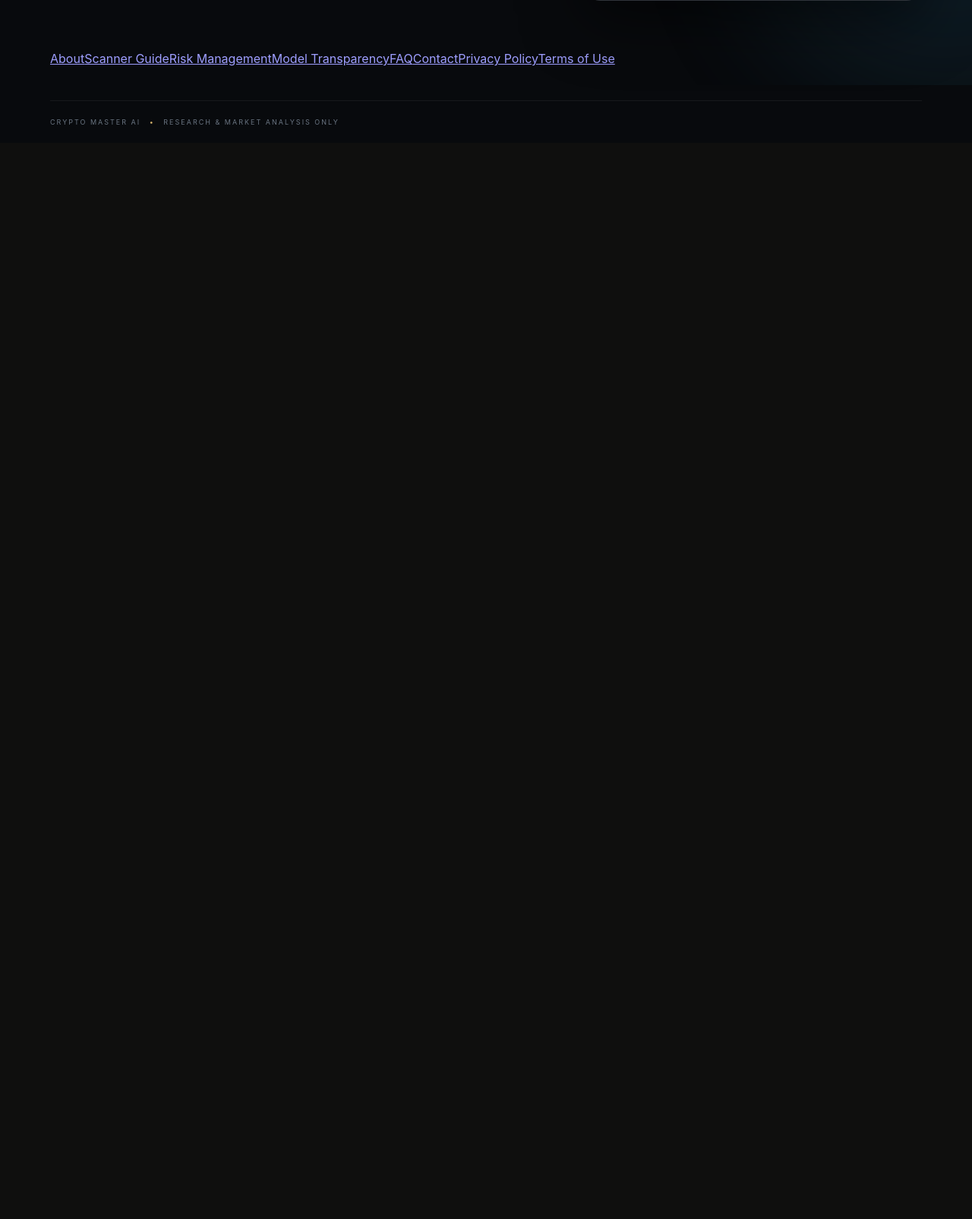
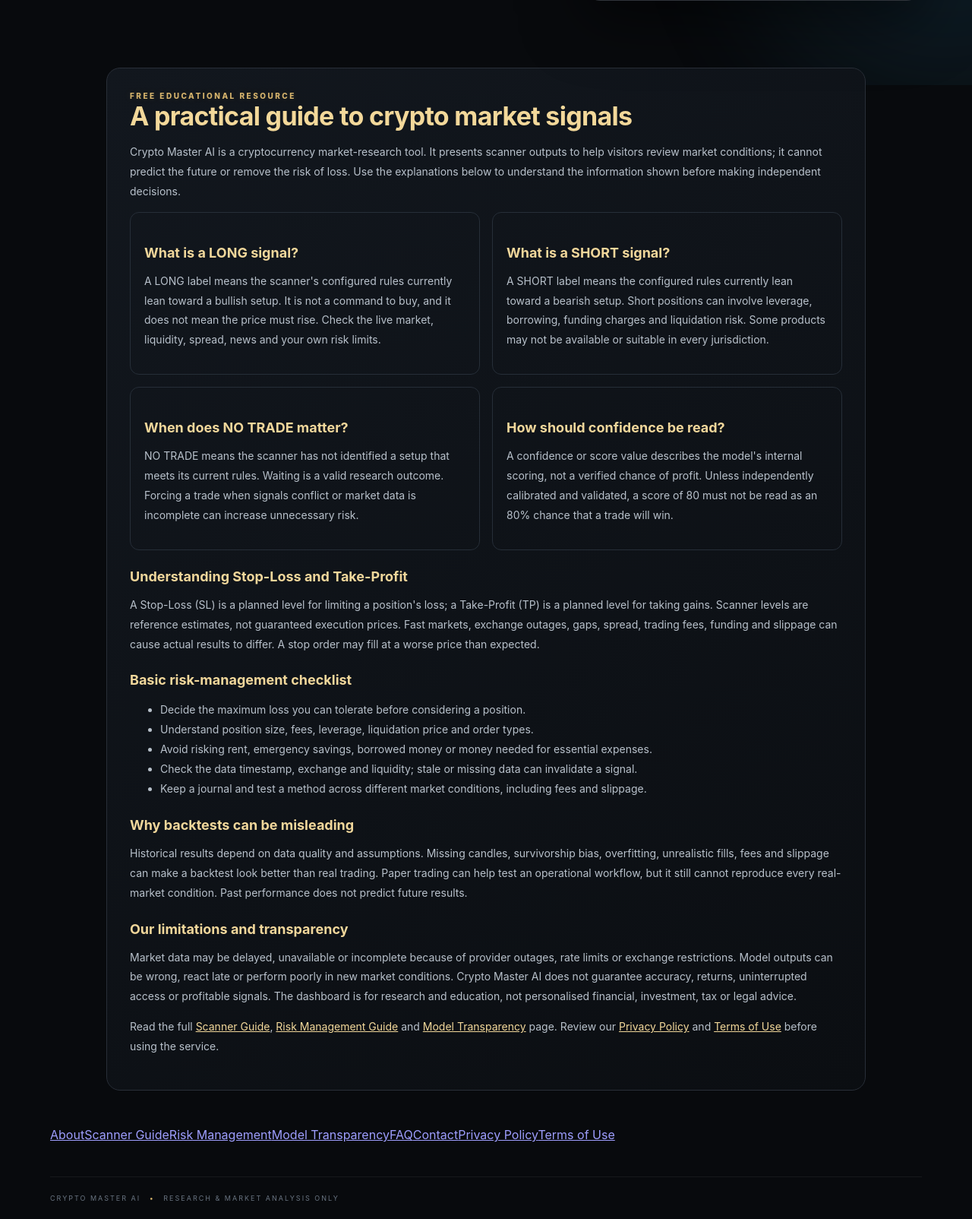
Before and after one commit to dewanialaroos-cell/CRYPTO-MASTER-AI, a Flask app: page / in a window 1280 px wide. Shown: the part 688-2292 px from the top of the page at 76% size. Before the commit the page ends 852 px from the top, so only its background shows below. Run offline with Flask 3, Linux system fonts and the light colour scheme; some libraries are stand-ins or nearby versions.

Commit message:
Add original public crypto education and SEO metadata

```diff
--- a/templates/index.html
+++ b/templates/index.html
@@ -3,8 +3,24 @@
 <head>
   <meta charset="utf-8"><meta name="viewport" content="width=device-width, initial-scale=1">
   <meta name="theme-color" content="#080a0d">
-  <title>Crypto Master AI — Dashboard</title>
+  <meta name="description" content="Learn how Crypto Master AI analyses cryptocurrency markets, interprets LONG and SHORT signals, and explains trading risk. Independent research tools, guides, and scanner dashboard.">
+  <meta name="robots" content="index,follow,max-image-preview:large">
+  <link rel="canonical" href="https://crypto-master-ai.onrender.com/">
+  <meta property="og:type" content="website">
+  <meta property="og:title" content="Crypto Master AI — Crypto Market Research">
+  <meta property="og:description" content="Understand crypto scanner signals, market-analysis limitations, and risk-management basics.">
+  <meta property="og:url" content="https://crypto-master-ai.onrender.com/">
+  <title>Crypto Master AI | Crypto Market Research & AI Scanner</title>
   <link rel="stylesheet" href="/static/app.css">
+  <style>
+    .public-learning{max-width:1000px;margin:34px auto 48px;padding:30px;background:linear-gradient(145deg,#12171e,#0b0e12);border:1px solid #292f38;border-radius:18px}
+    .public-learning h2{font-size:clamp(24px,4vw,34px);margin:0 0 14px;color:var(--gold2)}
+    .public-learning h3{font-size:18px;margin:24px 0 8px;color:#f1d79b}
+    .public-learning p,.public-learning li{color:#b8c1cb;line-height:1.85;font-size:14px}
+    .public-learning a{color:var(--gold2)}.learning-grid{display:grid;grid-template-columns:repeat(2,minmax(0,1fr));gap:16px}
+    .learning-card{border:1px solid var(--line);border-radius:12px;padding:18px}
+    @media(max-width:650px){.public-learning{padding:20px 16px}.learning-grid{grid-template-columns:1fr}}
+  </style>
 </head>
 <body>
   <div class="ambient"></div>
@@ -21,6 +37,32 @@
       <div id="results" class="results-grid"><div class="empty-state"><div class="empty-icon">⌁</div><h3>No scan results yet</h3><p>Click “Run Crypto Master AI” to scan supported markets.</p></div></div>
       <section id="coin-detail" class="detail-panel hidden" aria-live="polite"><div class="detail-heading"><div><div class="eyebrow">FULL MARKET INTELLIGENCE</div><h2 id="detail-title">Coin details</h2><p id="detail-subtitle" class="muted">All fields from the latest scanner CSV.</p></div><button id="detail-close" class="ghost" type="button">Close ✕</button></div><div id="detail-groups" class="detail-groups"></div></section>
       <div class="disclaimer">Market signals are estimates, not guarantees. Crypto trading can cause substantial losses. Verify every signal independently before making any decision.</div>
+    </section>
+    <section class="public-learning" aria-labelledby="learn-heading">
+      <div class="eyebrow">FREE EDUCATIONAL RESOURCE</div>
+      <h2 id="learn-heading">A practical guide to crypto market signals</h2>
+      <p>Crypto Master AI is a cryptocurrency market-research tool. It presents scanner outputs to help visitors review market conditions; it cannot predict the future or remove the risk of loss. Use the explanations below to understand the information shown before making independent decisions.</p>
+      <div class="learning-grid">
+        <article class="learning-card"><h3>What is a LONG signal?</h3><p>A LONG label means the scanner's configured rules currently lean toward a bullish setup. It is not a command to buy, and it does not mean the price must rise. Check the live market, liquidity, spread, news and your own risk limits.</p></article>
+        <article class="learning-card"><h3>What is a SHORT signal?</h3><p>A SHORT label means the configured rules currently lean toward a bearish setup. Short positions can involve leverage, borrowing, funding charges and liquidation risk. Some products may not be available or suitable in every jurisdiction.</p></article>
+        <article class="learning-card"><h3>When does NO TRADE matter?</h3><p>NO TRADE means the scanner has not identified a setup that meets its current rules. Waiting is a valid research outcome. Forcing a trade when signals conflict or market data is incomplete can increase unnecessary risk.</p></article>
+        <article class="learning-card"><h3>How should confidence be read?</h3><p>A confidence or score value describes the model's internal scoring, not a verified chance of profit. Unless independently calibrated and validated, a score of 80 must not be read as an 80% chance that a trade will win.</p></article>
+      </div>
+      <h3>Understanding Stop-Loss and Take-Profit</h3>
+      <p>A Stop-Loss (SL) is a planned level for limiting a position's loss; a Take-Profit (TP) is a planned level for taking gains. Scanner levels are reference estimates, not guaranteed execution prices. Fast markets, exchange outages, gaps, spread, trading fees, funding and slippage can cause actual results to differ. A stop order may fill at a worse price than expected.</p>
+      <h3>Basic risk-management checklist</h3>
+      <ul>
+        <li>Decide the maximum loss you can tolerate before considering a position.</li>
+        <li>Understand position size, fees, leverage, liquidation price and order types.</li>
+        <li>Avoid risking rent, emergency savings, borrowed money or money needed for essential expenses.</li>
+        <li>Check the data timestamp, exchange and liquidity; stale or missing data can invalidate a signal.</li>
+        <li>Keep a journal and test a method across different market conditions, including fees and slippage.</li>
+      </ul>
+      <h3>Why backtests can be misleading</h3>
+      <p>Historical results depend on data quality and assumptions. Missing candles, survivorship bias, overfitting, unrealistic fills, fees and slippage can make a backtest look better than real trading. Paper trading can help test an operational workflow, but it still cannot reproduce every real-market condition. Past performance does not predict future results.</p>
+      <h3>Our limitations and transparency</h3>
+      <p>Market data may be delayed, unavailable or incomplete because of provider outages, rate limits or exchange restrictions. Model outputs can be wrong, react late or perform poorly in new market conditions. Crypto Master AI does not guarantee accuracy, returns, uninterrupted access or profitable signals. The dashboard is for research and education, not personalised financial, investment, tax or legal advice.</p>
+      <p>Read the full <a href="/scanner-guide">Scanner Guide</a>, <a href="/risk-management">Risk Management Guide</a> and <a href="/model-transparency">Model Transparency</a> page. Review our <a href="/privacy">Privacy Policy</a> and <a href="/terms">Terms of Use</a> before using the service.</p>
     </section>
     <nav class="info-nav" aria-label="Website information" style="justify-content:center;border-top:0;margin-top:12px"><a href="/about">About</a><a href="/scanner-guide">Scanner Guide</a><a href="/risk-management">Risk Management</a><a href="/model-transparency">Model Transparency</a><a href="/faq">FAQ</a><a href="/contact">Contact</a><a href="/privacy">Privacy Policy</a><a href="/terms">Terms of Use</a></nav>
     <footer>CRYPTO MASTER AI <span>•</span> RESEARCH & MARKET ANALYSIS ONLY</footer>
```
